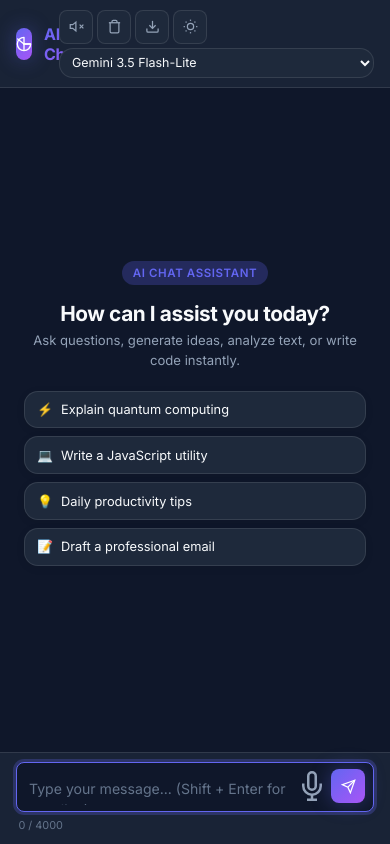
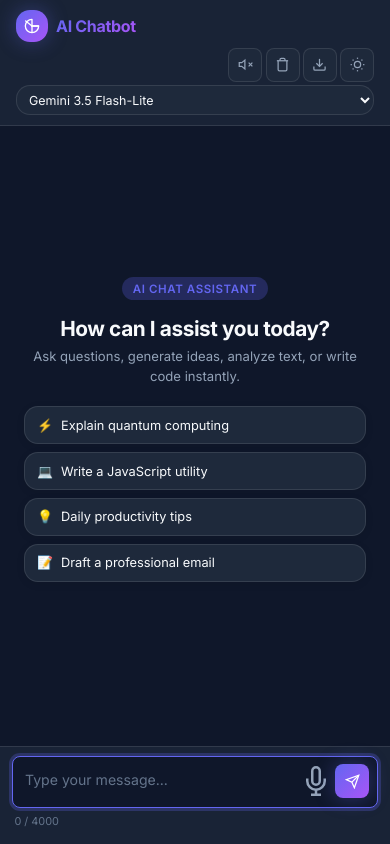
Before and after one commit to shakir-s/ai-chatbot, a website: page client/index.html in a window 390 px wide. Drawn offline with Linux system fonts and the light colour scheme.

Commit message:
fixed alignment

```diff
--- a/client/index.html
+++ b/client/index.html
@@ -153,7 +153,7 @@
           <textarea
             id="userInput"
             class="chat-input"
-            placeholder="Type your message... (Shift + Enter for new line)"
+            placeholder="Type your message..."
             rows="1"
             maxlength="4000"
             required
--- a/client/style.css
+++ b/client/style.css
@@ -902,10 +902,11 @@ code.inline-code {
     padding: 0.75rem 1rem;
     flex-wrap: wrap;
     gap: 0.5rem;
+    align-items: center;
   }
 
   .brand {
-    flex: 1;
+    flex: 0 0 auto;
     min-width: 0;
   }
 
@@ -928,13 +929,22 @@ code.inline-code {
   }
 
   .header-controls {
+    flex: 1 1 auto;
+    justify-content: flex-end;
     gap: 0.35rem;
   }
 
+  /* Model selector drops to its own full-width row below */
+  .model-selector-wrapper {
+    order: 10;
+    flex-basis: 100%;
+  }
+
   .control-select {
-    max-width: 120px;
-    font-size: 0.78rem;
-    padding: 0.35rem 0.5rem;
+    width: 100%;
+    max-width: 100%;
+    font-size: 0.82rem;
+    padding: 0.4rem 0.6rem;
   }
 
   .icon-btn {
@@ -992,21 +1002,31 @@ code.inline-code {
   }
 
   .app-footer {
-    padding: 0.75rem 1rem;
+    padding: 0.65rem 0.75rem 0.85rem;
   }
 
   .input-wrapper {
-    padding: 0.4rem 0.6rem 0.4rem 0.85rem;
+    padding: 0.35rem 0.5rem 0.35rem 0.85rem;
     border-radius: var(--radius-md);
+    align-items: center;
   }
 
   .chat-input {
     font-size: 0.9rem;
+    min-height: 38px;
+    padding: 0.4rem 0;
+  }
+
+  .input-actions {
+    flex-shrink: 0;
+    margin-left: 0.35rem;
+    gap: 0.3rem;
   }
 
   .send-btn {
-    width: 36px;
-    height: 36px;
+    width: 38px;
+    height: 38px;
+    flex-shrink: 0;
   }
 
   .send-btn .icon {
@@ -1015,8 +1035,9 @@ code.inline-code {
   }
 
   .action-btn {
-    width: 32px;
-    height: 32px;
+    width: 34px;
+    height: 34px;
+    flex-shrink: 0;
   }
 
   .input-meta .meta-hint {
@@ -1024,7 +1045,7 @@ code.inline-code {
   }
 
   .input-meta {
-    padding: 0 0.25rem;
+    padding: 0.15rem 0.25rem 0;
   }
 
   /* Code blocks should not overflow on mobile */
@@ -1052,6 +1073,11 @@ code.inline-code {
 @media (max-width: 480px) {
   .app-header {
     padding: 0.6rem 0.75rem;
+    gap: 0.4rem;
+  }
+
+  .brand {
+    gap: 0.5rem;
   }
 
   .brand-title {
@@ -1069,18 +1095,7 @@ code.inline-code {
   }
 
   .header-controls {
-    gap: 0.25rem;
-  }
-
-  /* Stack model selector on very small screens */
-  .model-selector-wrapper {
-    order: 5;
-    flex-basis: 100%;
-  }
-
-  .control-select {
-    max-width: 100%;
-    width: 100%;
+    gap: 0.2rem;
   }
 
   .icon-btn {
@@ -1092,6 +1107,11 @@ code.inline-code {
   .icon-btn .icon {
     width: 15px;
     height: 15px;
+  }
+
+  .control-select {
+    font-size: 0.78rem;
+    padding: 0.35rem 0.5rem;
   }
 
   .chat-container {
@@ -1310,9 +1330,9 @@ code.inline-code {
   }
 
   .app-footer {
-    padding-bottom: max(0.75rem, env(safe-area-inset-bottom));
-    padding-left: max(1rem, env(safe-area-inset-left));
-    padding-right: max(1rem, env(safe-area-inset-right));
+    padding-bottom: max(1rem, env(safe-area-inset-bottom));
+    padding-left: max(0.75rem, env(safe-area-inset-left));
+    padding-right: max(0.75rem, env(safe-area-inset-right));
   }
 
   .chat-container {
```
